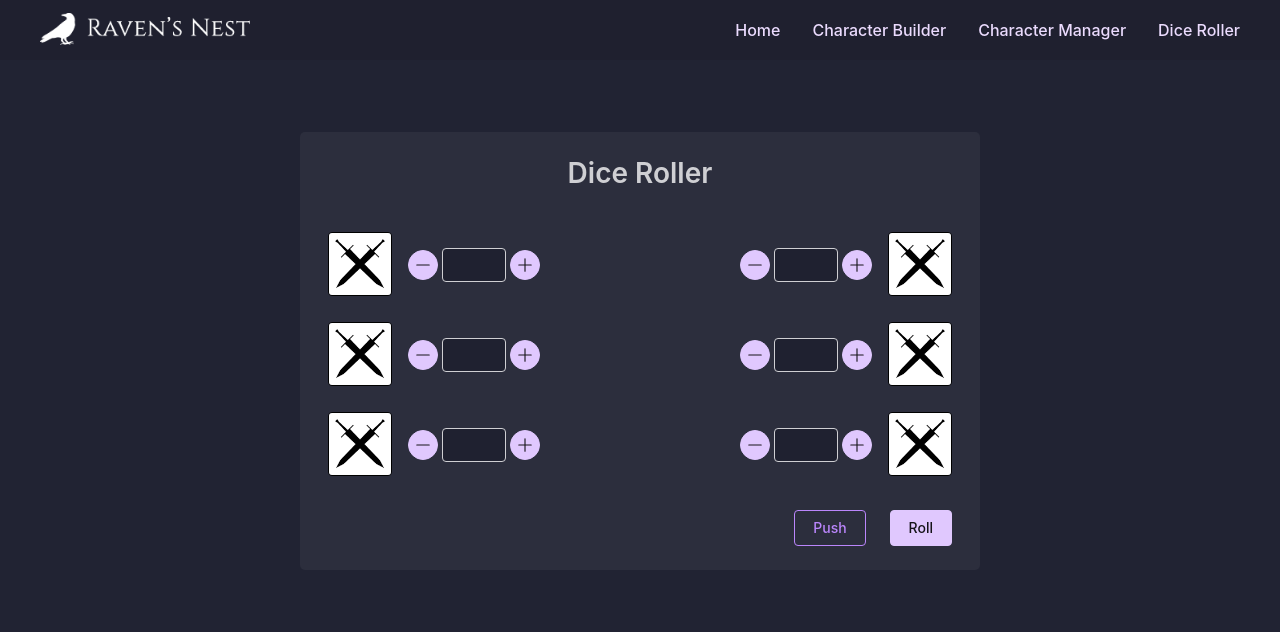
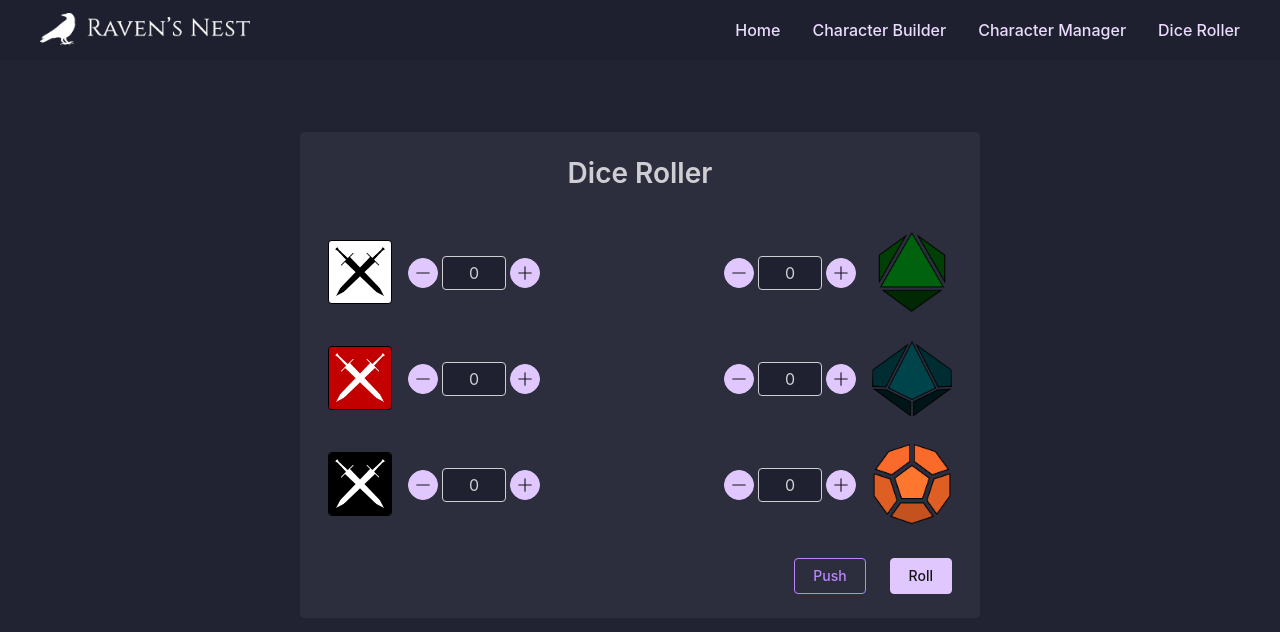
Before and after one commit to carloshenrgin/ravens-nest, a React (Create React App) app: page /dice in a window 1280 px wide. Shown: the top 632 px of the page. Built offline with nearby package versions, Linux system fonts and the light colour scheme.

Commit message:
feat: DiceRoller [WIP]. Rolls and Pushes working perfectly. Implementation of rendering of the results not done yet.

```diff
--- a/src/components/Button.jsx
+++ b/src/components/Button.jsx
@@ -1,10 +1,6 @@
-function Button({ children, onClick, className, type }) {
+function Button({ children, onClick = () => {}, className, type = "button" }) {
   return (
-    <button
-      type={type ? type : "button"}
-      onClick={onClick}
-      className={className}
-    >
+    <button type={type} onClick={onClick} className={className}>
       {children}
     </button>
   );
--- a/src/components/Dice.jsx
+++ b/src/components/Dice.jsx
@@ -1,4 +1,5 @@
 import "../assets/styles/Dice.css";
+import { memo } from "react";
 
 function Dice({ diceMax, diceType, diceValue, classList }) {
   const dice = require(`../assets/images/d${diceMax}${
@@ -10,4 +11,4 @@ function Dice({ diceMax, diceType, diceValue, classList }) {
   );
 }
 
-export default Dice;
+export default memo(Dice);
--- a/src/components/DiceSelector.jsx
+++ b/src/components/DiceSelector.jsx
@@ -1,14 +1,27 @@
 import Dice from "./Dice";
 import PlusMinusInput from "./PlusMinusInput";
 import "../assets/styles/DiceSelector.css";
+import { useCallback } from "react";
 
-function DiceSelector({ diceMax, diceType, justifySelf, dicePosition }) {
+function DiceSelector({ max, type, justifySelf, liftDice = () => {} }) {
+  const onDiceSelection = useCallback(
+    (type, qtd) => {
+      liftDice(type, max, qtd);
+    },
+    [liftDice, max]
+  );
+
   return (
     <div style={{ justifySelf: justifySelf }}>
-      <PlusMinusInput className="dice-selector" labelPosition={justifySelf}>
+      <PlusMinusInput
+        className="dice-selector"
+        labelPosition={justifySelf}
+        liftFuncion={onDiceSelection}
+        inputId={type}
+      >
         <Dice
-          diceMax={Number(diceMax)}
-          diceType={diceType}
+          diceMax={Number(max)}
+          diceType={type}
           className={"dice-selector"}
         />
       </PlusMinusInput>
--- a/src/components/DiceSelectors.jsx
+++ b/src/components/DiceSelectors.jsx
@@ -1,24 +1,74 @@
 import DiceSelector from "./DiceSelector";
 import Button from "./Button";
 import "../assets/styles/DiceSelectors.css";
+import { useState, useCallback } from "react";
 
-function DiceSelectors() {
+function DiceSelectors({ onRoll = () => {}, onPush = () => {} }) {
+  const [selectedDice, setSelectedDice] = useState({});
+
+  const onDiceSelection = useCallback((type, max, qtd) => {
+    setSelectedDice((prevSelectedDice) => {
+      return {
+        ...prevSelectedDice,
+        [type]: { qtd, max },
+      };
+    });
+  }, []);
+
   return (
     <form className="dice-selector-container">
       <div className="dice-selector-grid">
-        <DiceSelector diceMax={6} diceType={"base"} justifySelf={"start"} />
-        <DiceSelector diceMax={6} diceType={"base"} justifySelf={"end"} />
-        <DiceSelector diceMax={6} diceType={"base"} justifySelf={"start"} />
-        <DiceSelector diceMax={6} diceType={"base"} justifySelf={"end"} />
-        <DiceSelector diceMax={6} diceType={"base"} justifySelf={"start"} />
-        <DiceSelector diceMax={6} diceType={"base"} justifySelf={"end"} />
+        <DiceSelector
+          max={6}
+          type={"base"}
+          justifySelf={"start"}
+          liftDice={onDiceSelection}
+        />
+        <DiceSelector
+          max={8}
+          type={"mighty-artifact"}
+          justifySelf={"end"}
+          liftDice={onDiceSelection}
+        />
+        <DiceSelector
+          max={6}
+          type={"skill"}
+          justifySelf={"start"}
+          liftDice={onDiceSelection}
+        />
+        <DiceSelector
+          max={10}
+          type={"epic-artifact"}
+          justifySelf={"end"}
+          liftDice={onDiceSelection}
+        />
+        <DiceSelector
+          max={6}
+          type={"weapon"}
+          justifySelf={"start"}
+          liftDice={onDiceSelection}
+        />
+        <DiceSelector
+          max={12}
+          type={"legendary-artifact"}
+          justifySelf={"end"}
+          liftDice={onDiceSelection}
+        />
       </div>
 
       <div className="dice-selector-buttons">
-        <Button className={"btn btn-round-edge btn-sm btn-secondary"}>
+        <Button
+          className={"btn btn-round-edge btn-sm btn-secondary"}
+          onClick={onPush}
+        >
           Push
         </Button>
-        <Button className={"btn btn-round-edge btn-sm btn-primary"}>
+        <Button
+          className={"btn btn-round-edge btn-sm btn-primary"}
+          onClick={() => {
+            onRoll(selectedDice);
+          }}
+        >
           Roll
         </Button>
       </div>
--- a/src/components/PlusMinusInput.jsx
+++ b/src/components/PlusMinusInput.jsx
@@ -1,39 +1,82 @@
 import Button from "./Button";
 import { PlusLg, DashLg } from "react-bootstrap-icons";
 import "../assets/styles/PlusMinusInput.css";
+import { useState, useEffect, memo } from "react";
 
 function PlusMinusInput({
   className,
   children,
-  inputId,
+  inputId = "pl-mn--input",
   labelClass,
-  labelPosition,
-  initialValue,
-  minValue,
+  labelPosition = "start",
+  initialValue = 0,
+  minValue = 0,
   maxValue,
-  readOnly,
+  readOnly = false,
+  liftFuncion = () => {},
 }) {
+  const [value, setValue] = useState(initialValue);
+
+  useEffect(() => {
+    liftFuncion(inputId, value === "" ? minValue : value);
+  }, [inputId, value, liftFuncion, minValue]);
+
+  function handleChange(e) {
+    if (!readOnly) {
+      if (e.target.value < minValue) {
+        setValue(minValue);
+      } else if (e.target.value > maxValue) {
+        setValue(maxValue);
+      } else setValue(e.target.value);
+    }
+  }
+
+  function increaseValue() {
+    if (!readOnly) {
+      if (maxValue && Number(value) + 1 > maxValue) {
+        setValue(maxValue);
+      } else setValue(Number(value) + 1);
+    }
+  }
+
+  function decreaseValue() {
+    if (!readOnly) {
+      if (Number(value) - 1 < minValue) {
+        setValue(minValue);
+      } else setValue(Number(value) - 1);
+    }
+  }
+
   return (
     <div className={className}>
-      {children && labelPosition !== "end" && (
+      {children && labelPosition === "start" && (
         <label htmlFor={inputId} className={labelClass}>
           {children}
         </label>
       )}
 
       <div className="pl-mn-input-container">
-        <Button className={"btn btn-primary btn-round btn--pl-mn"}>
+        <Button
+          className={"btn btn-primary btn-round btn--pl-mn"}
+          disabled={readOnly && readOnly}
+          onClick={decreaseValue}
+        >
           <DashLg size={18} className="icon-" />
         </Button>
         <input
           type="number"
-          value={initialValue}
+          value={value}
           className="pl-mn-input input-field input-field--number-no-arrows"
           disabled={readOnly && readOnly}
           name={inputId}
           id={inputId}
+          onChange={handleChange}
         />
-        <Button className={"btn btn-primary btn-round btn--pl-mn"}>
+        <Button
+          className={"btn btn-primary btn-round btn--pl-mn"}
+          disabled={readOnly && readOnly}
+          onClick={increaseValue}
+        >
           <PlusLg size={18} className="icon--pl-mn" />
         </Button>
       </div>
@@ -47,4 +90,4 @@ function PlusMinusInput({
   );
 }
 
-export default PlusMinusInput;
+export default memo(PlusMinusInput);
--- a/src/routes/DiceRoller.jsx
+++ b/src/routes/DiceRoller.jsx
@@ -1,11 +1,67 @@
 import DiceSelectors from "../components/DiceSelectors";
 import DiceResults from "../components/DiceResults";
 import SectionDivider from "../components/SectionDivider";
-import { useState } from "react";
+import { useEffect, useState } from "react";
+import { v4 as uuidv4 } from "uuid";
 import "../assets/styles/DiceRoller.css";
 
 function DiceRoller() {
-  const [diceArray, setDiceArray] = useState([]);
+  const [diceRolls, setDiceRolls] = useState({});
+
+  useEffect(() => {
+    console.log(diceRolls);
+  });
+
+  function rollDie(max) {
+    return Math.floor(Math.random() * max) + 1;
+  }
+
+  function rollDice(selectedDice) {
+    setDiceRolls({});
+
+    for (let [key, value] of Object.entries(selectedDice)) {
+      if (
+        value.hasOwnProperty("qtd") &&
+        value.hasOwnProperty("max") &&
+        value.qtd > 0
+      ) {
+        let diceArray = [];
+        for (let i = 0; i < value.qtd; i++) {
+          const diceRoll = {
+            max: value.max,
+            value: rollDie(value.max),
+            id: uuidv4(),
+          };
+
+          diceArray.push(diceRoll);
+        }
+
+        setDiceRolls((prevRolls) => {
+          return { ...prevRolls, [key]: diceArray };
+        });
+      }
+    }
+  }
+
+  function pushDice() {
+    setDiceRolls((prevRolls) => {
+      const currRolls = { ...prevRolls };
+      for (let [type, rolls] of Object.entries(currRolls)) {
+        for (let roll of rolls) {
+          if (
+            roll.value < 6 &&
+            ((type !== "skill" && roll.value > 1) ||
+              type === "skill" ||
+              type.includes("artifact"))
+          ) {
+            roll.value = rollDie(roll.max);
+          }
+        }
+      }
+
+      return currRolls;
+    });
+  }
 
   return (
     <section className="dice-roller-section">
@@ -13,11 +69,11 @@ function DiceRoller() {
         <h1 className="dice-roller-heading">Dice Roller</h1>
 
         <div className="dice-roller-body">
-          <DiceSelectors />
-          {diceArray.length > 0 && (
+          <DiceSelectors onRoll={rollDice} onPush={pushDice} />
+          {Object.keys(diceRolls).length > 0 && (
             <>
               <SectionDivider direction="horizontal" margin={true} />
-              <DiceResults dice={diceArray} />
+              <DiceResults dice={diceRolls} />
             </>
           )}
         </div>
```
